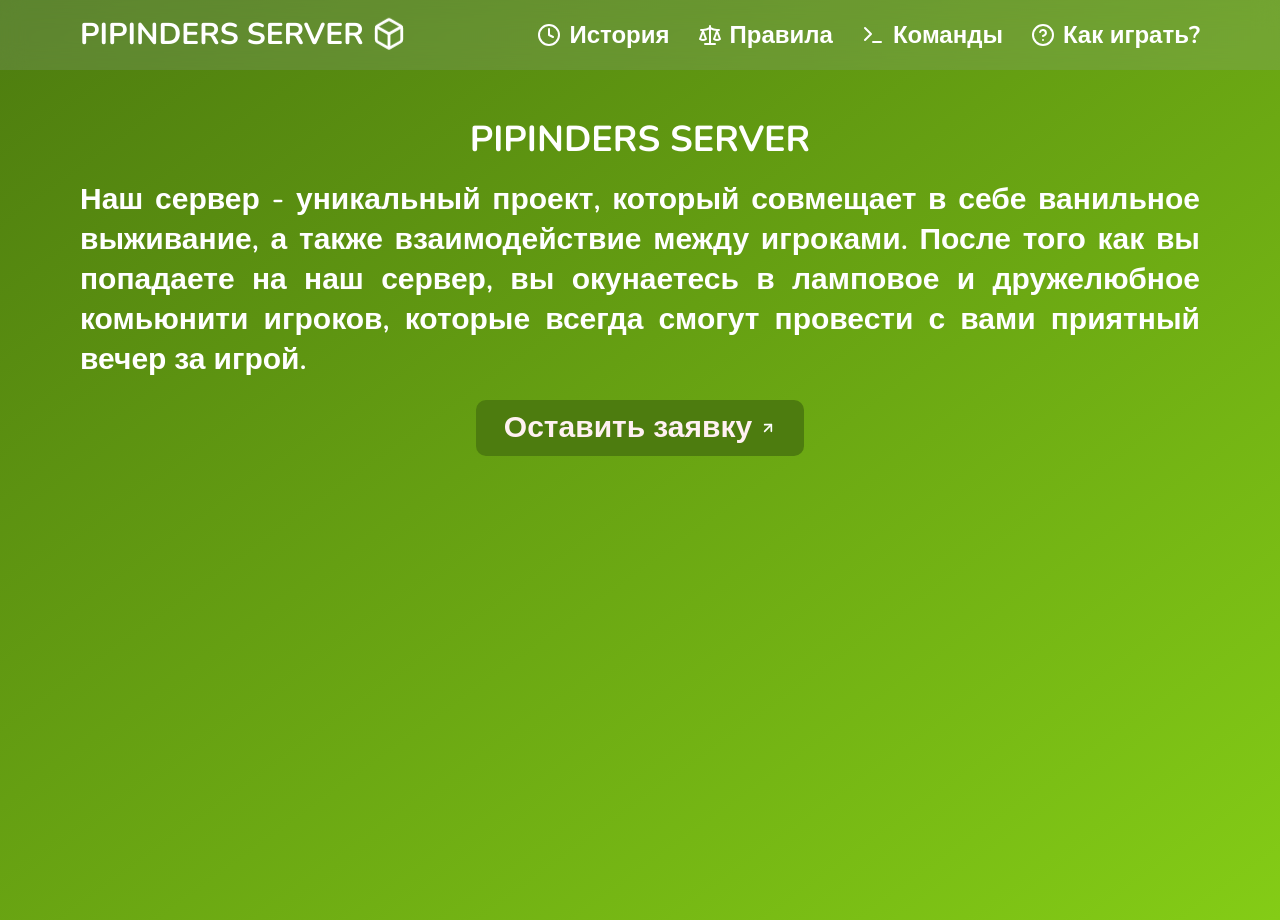
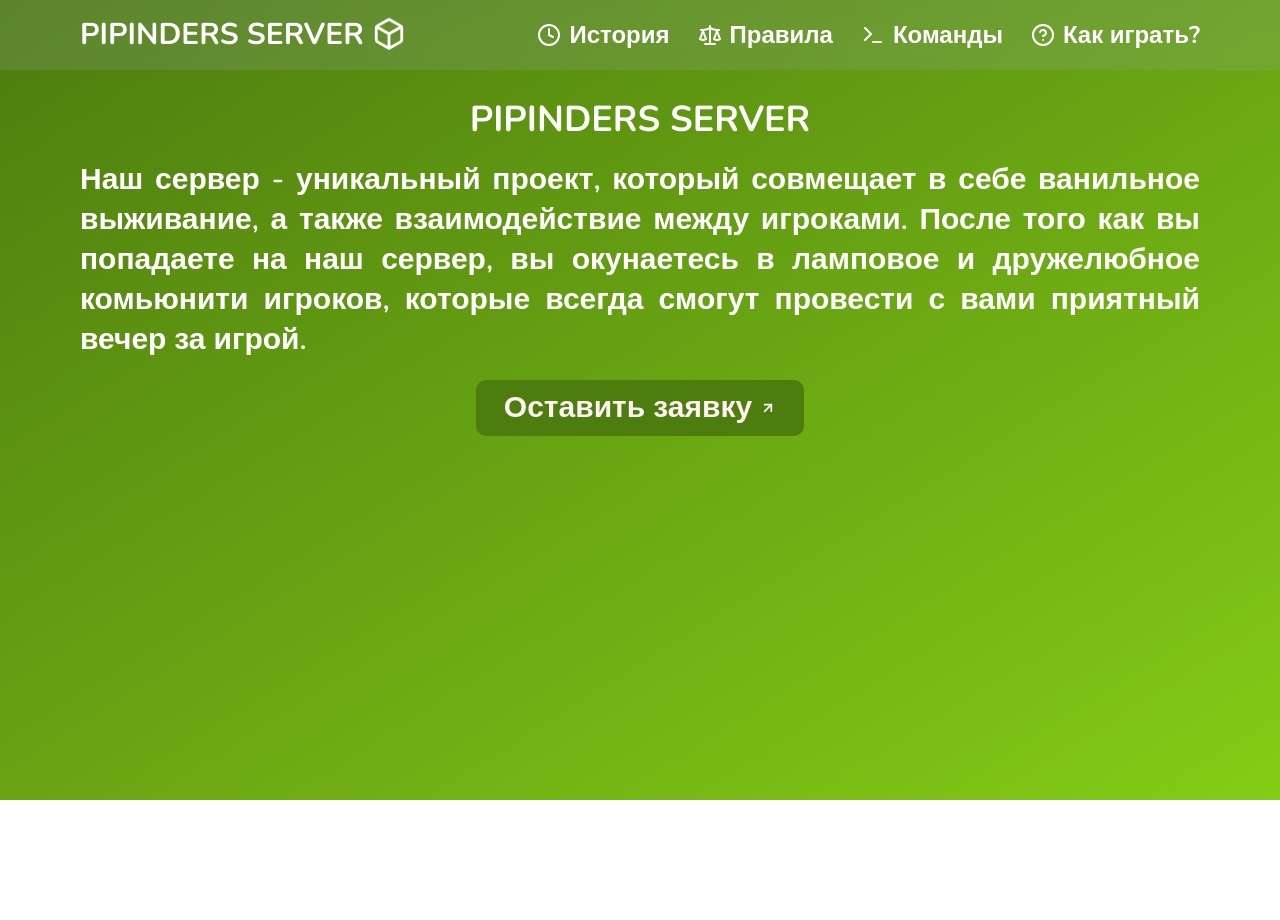
Before and after one commit to MrAbragadabra/pipinders, a Next.js app: page / in a window 1280 px wide. After the commit the page ends 800 px from the top, so only its background shows below. Built offline with nearby package versions, Linux system fonts and the light colour scheme.

Commit message:
fix header margin

```diff
--- a/src/app/layout.tsx
+++ b/src/app/layout.tsx
@@ -54,7 +54,7 @@ export default function RootLayout({
 				)}
 			>
 				<Header />
-				<main className='xl:px-20 px-5 mt-[120px] mb-16 relative'>{children}</main>
+				<main className='xl:px-20 px-5 top-[100px] mb-16 relative'>{children}</main>
 			</body>
 		</html>
 	)
--- a/src/components/shared/header.tsx
+++ b/src/components/shared/header.tsx
@@ -77,7 +77,7 @@ export const Header: React.FC<Props> = ({ className }) => {
 
 			{/* Навигационное меню в мобильном */}
 			{isClick && (
-				<div className='absolute w-full z-10 px-2 mt-2'>
+				<div className='absolute w-full z-10 px-2 top-20'>
 					<div className='xl:hidden bg-lime-400 bg-opacity-20 backdrop-blur-md flex-col p-7 items-center justify-center text-center text-white text-3xl font-semibold rounded-md'>
 						<div className='flex items-center gap-2 w-full justify-left'>
 							<House color='#ffffff' size={24} />
```
